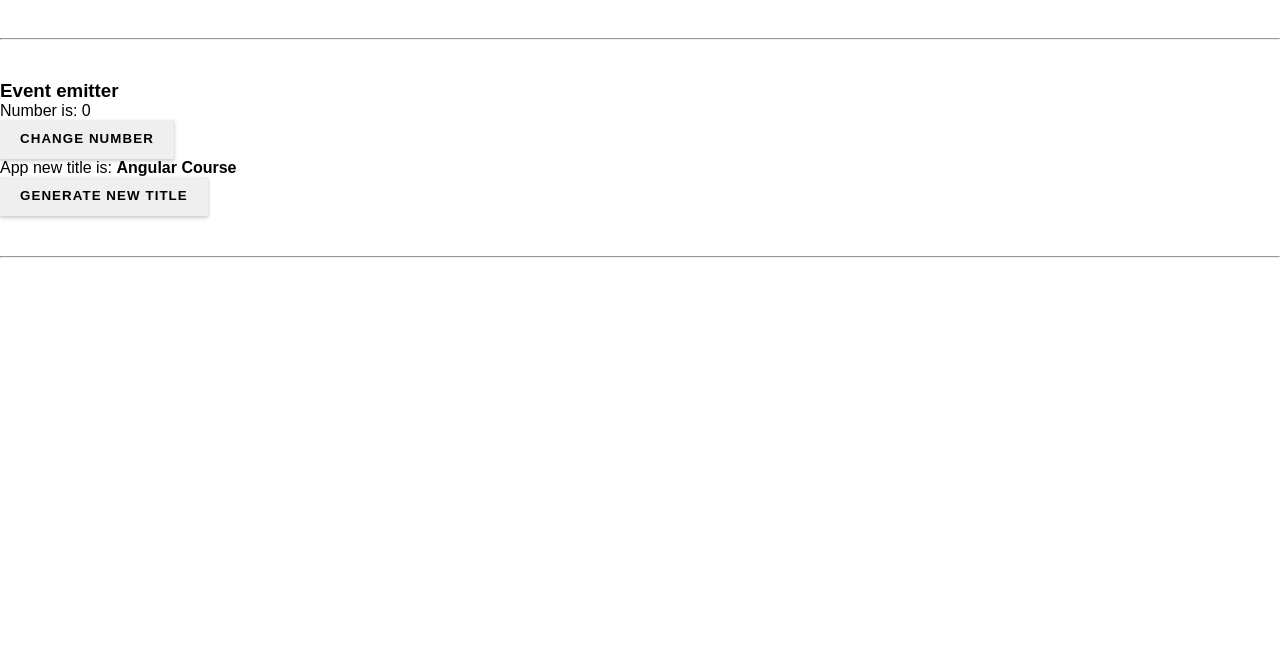
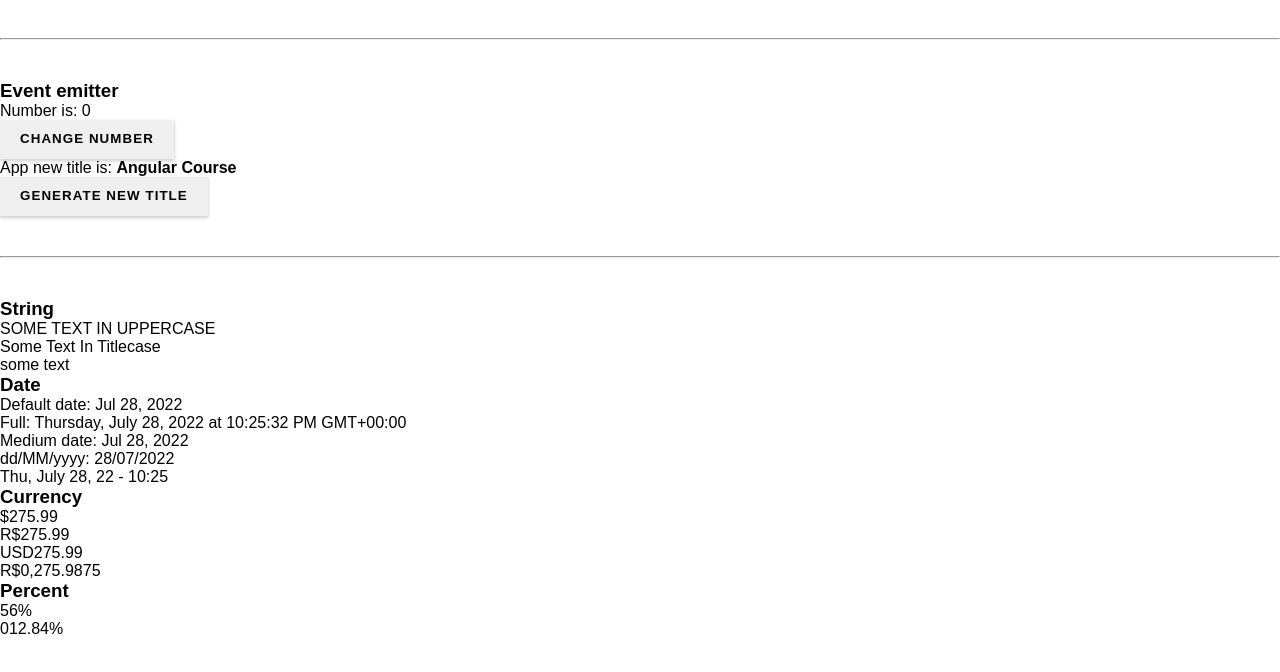
Before and after one commit to sergiofvs/angular-course, an Angular app: page / in a window 1280 px wide. Shown: the part 1538-2210 px from the top of the page. Built offline with nearby package versions, Linux system fonts and the light colour scheme.

Commit message:
Apply preset pipes

```diff
--- a/src/app/app.component.html
+++ b/src/app/app.component.html
@@ -18,3 +18,5 @@
 <app-events [app_title]="title" (changeAppTitle)="onChangeAppTitle()"></app-events>
 
 <hr>
+
+<app-pipes></app-pipes>
--- /dev/null
+++ b/src/app/components/pipes/pipes.component.html
@@ -0,0 +1,21 @@
+<h3>String</h3>
+<p>{{ 'Some text in uppercase' | uppercase }}</p>
+<p>{{ 'Some text in titlecase' | titlecase }}</p>
+<p>{{ text | lowercase }}</p>
+
+<h3>Date</h3>
+<p>Default date: {{ today | date }}</p>
+<p>Full: {{ today | date : 'full' }}</p>
+<p>Medium date: {{ today | date : 'mediumDate' }}</p>
+<p>dd/MM/yyyy: {{ today | date : 'dd/MM/yyyy' }}</p>
+<p>{{ today | date : 'E, MMMM dd, yy - hh:mm' }}</p>
+
+<h3>Currency</h3>
+<p>{{ money | currency }}</p>
+<p>{{ money | currency : 'BRL' }}</p>
+<p>{{ money | currency : '' : 'code' }}</p>
+<p>{{ money | currency : 'BRL' : 'symbol-narrow' : '4.2-4' }}</p>
+
+<h3>Percent</h3>
+<p>{{ 0.5576 | percent }}</p>
+<p>{{ 0.1284 | percent : '3.2' }}</p>
--- /dev/null
+++ b/src/app/components/pipes/pipes.component.ts
@@ -0,0 +1,16 @@
+import { Component, OnInit } from '@angular/core';
+
+@Component({
+  selector: 'app-pipes',
+  templateUrl: './pipes.component.html',
+  styleUrls: ['./pipes.component.css'],
+})
+export class PipesComponent implements OnInit {
+  text: string = 'SOME TEXT';
+  today: Date = new Date();
+  money: number = 275.9875;
+
+  constructor() {}
+
+  ngOnInit(): void {}
+}
```
Also changed, not shown: src/app/app.module.ts (+6 -6 lines), src/app/components/pipes/pipes.component.css (added), 1 other file (tests, documents, lock files or other folders).
